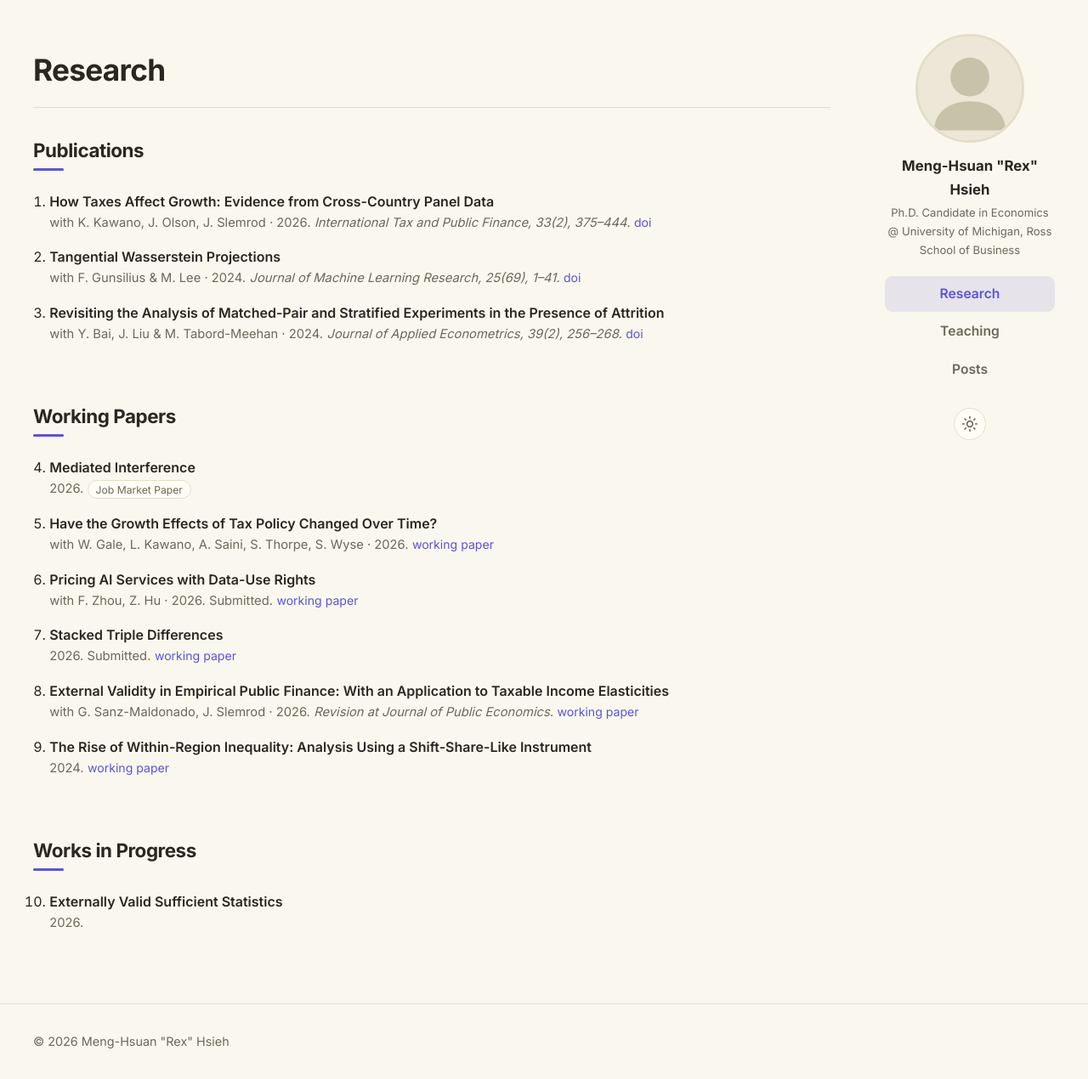
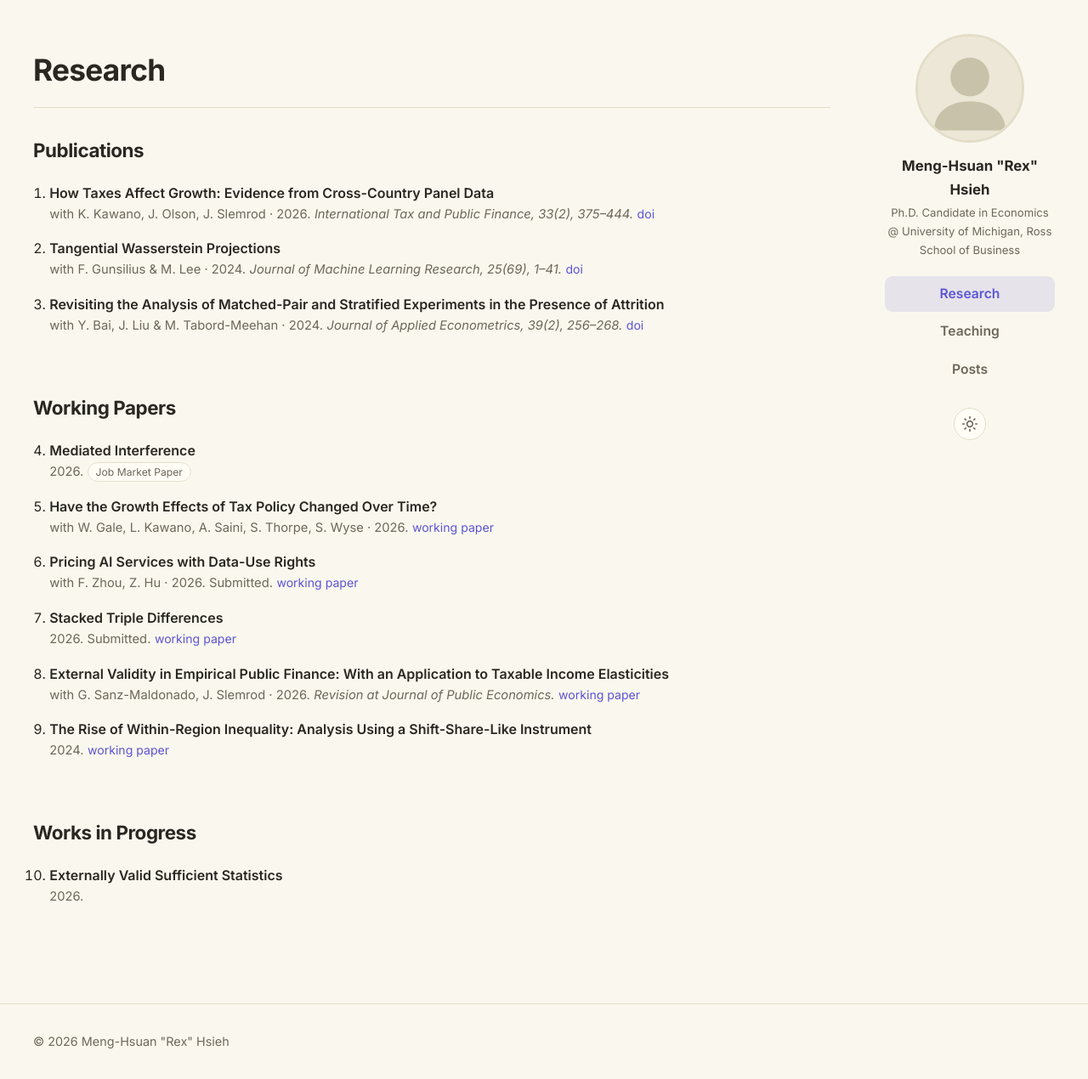
Before and after one commit to menghsuanrexhsieh/menghsuanrexhsieh.github.io, a Jekyll site: the page built from research.html, in a window 1280 px wide and 1270 px high. Shown: the whole window at 85% size. Built offline with Jekyll 4.4.1, drawn with Linux system fonts in a browser that asks for light colours.

Commit message:
Remove CV rules and accent bars; switch text face to Inter
Delete every dividing and dotted line on the CV page: the .cv-section
top borders (which also removes Teaching's single line), the dashed
rules between entries, the dashed rules between cv-list items, and the
accent bar under each section title. The sticky page-head underline and
the footer border stay. Drop the now-redundant cv-section--flush
modifier and its three uses on the Research page.

Switch the text face from Epilogue to Inter, keeping the italic axis and
JetBrains Mono for code. Inter's variable range covers 400-700, so the
existing 500 and 600 weights render natively.

```diff
--- a/_includes/head.html
+++ b/_includes/head.html
@@ -16,11 +16,11 @@
 
 <link rel="icon" href="{{ '/assets/favicon.svg' | relative_url }}" type="image/svg+xml">
 
-<!-- Fonts: Inter for text, Roboto Mono for code -->
+<!-- Fonts: Inter for text, JetBrains Mono for code -->
 <link rel="preconnect" href="https://fonts.googleapis.com">
 <link rel="preconnect" href="https://fonts.gstatic.com" crossorigin>
 <link rel="stylesheet"
-  href="https://fonts.googleapis.com/css2?family=Inter:wght@400..700&family=Roboto+Mono:wght@400..600&display=swap">
+  href="https://fonts.googleapis.com/css2?family=Inter:ital,wght@0,400..700;1,400..700&family=JetBrains+Mono:wght@400..600&display=swap">
 
 <link rel="stylesheet" href="{{ '/assets/css/main.css' | relative_url }}">
 
--- a/assets/css/main.css
+++ b/assets/css/main.css
@@ -7,7 +7,7 @@
   --radius: 14px;
   --font: "Inter", -apple-system, BlinkMacSystemFont, "Segoe UI", Roboto, Helvetica,
     Arial, sans-serif, "Apple Color Emoji", "Segoe UI Emoji";
-  --font-mono: "Roboto Mono", ui-monospace, SFMono-Regular, "SF Mono", Menlo, Consolas, monospace;
+  --font-mono: "JetBrains Mono", ui-monospace, SFMono-Regular, "SF Mono", Menlo, Consolas, monospace;
 }
 
 /* Light theme — warm cream paper (#FAF8EE = rgb(250,248,238)) */
@@ -252,19 +252,9 @@ code {
 .page-head__sub { color: var(--text-muted); margin: 0; font-size: 0.95rem; }
 
 .section { padding: 2.25rem 0; }
-.cv-section { padding: 2.25rem 0; border-top: 1px solid var(--border); }
-.cv-section--flush { border-top: 0; }
+.cv-section { padding: 2.25rem 0; }
 .hero { border-top: 0; }
 .section__title { font-size: 1.4rem; margin: 0 0 1.5rem; display: inline-block; }
-.section__title::after {
-  content: "";
-  display: block;
-  width: 2.25rem;
-  height: 3px;
-  margin-top: 0.45rem;
-  border-radius: 3px;
-  background: var(--accent);
-}
 
 /* About */
 .about { display: grid; grid-template-columns: 1.5fr 1fr; gap: 2.5rem; }
@@ -322,8 +312,7 @@ code {
 /* ─────────────────────────────────────────────────────────────
    CV / Research / Teaching entries
    ───────────────────────────────────────────────────────────── */
-.entry { padding: 1rem 0; border-bottom: 1px dashed var(--border); }
-.entry:last-child { border-bottom: 0; }
+.entry { padding: 1rem 0; }
 .entry__head {
   display: flex;
   justify-content: space-between;
@@ -357,7 +346,6 @@ code {
 .course-row__term { color: var(--text-muted); font-size: 0.88rem; white-space: nowrap; }
 .cv-list { list-style: none; padding: 0; margin: 0; }
 .cv-list > li { padding: 0.35rem 0; }
-.cv-list > li + li { border-top: 1px dashed var(--border); }
 .cv-bullets { margin: 0.5rem 0 0; padding-left: 1.2rem; color: var(--text-muted); font-size: 0.95rem; }
 .cv-bullets li { margin-bottom: 0.35rem; }
 .cv-inline { margin: 0; color: var(--text-muted); }
--- a/research.html
+++ b/research.html
@@ -8,7 +8,7 @@ permalink: /research/
   <h1>Research</h1>
 </header>
 
-<section class="cv-section cv-section--flush">
+<section class="cv-section">
   <h2 class="section__title">Publications</h2>
   <ol class="pub-list">
     <li class="pub">
@@ -32,7 +32,7 @@ permalink: /research/
   </ol>
 </section>
 
-<section class="cv-section cv-section--flush">
+<section class="cv-section">
   <h2 class="section__title">Working Papers</h2>
   <ol class="pub-list" start="4">
     <li class="pub">
@@ -69,7 +69,7 @@ permalink: /research/
   </ol>
 </section>
 
-<section class="cv-section cv-section--flush">
+<section class="cv-section">
   <h2 class="section__title">Works in Progress</h2>
   <ol class="pub-list" start="10">
     <li class="pub">
```
Also changed, not shown: index.html (+8 -1 lines).
